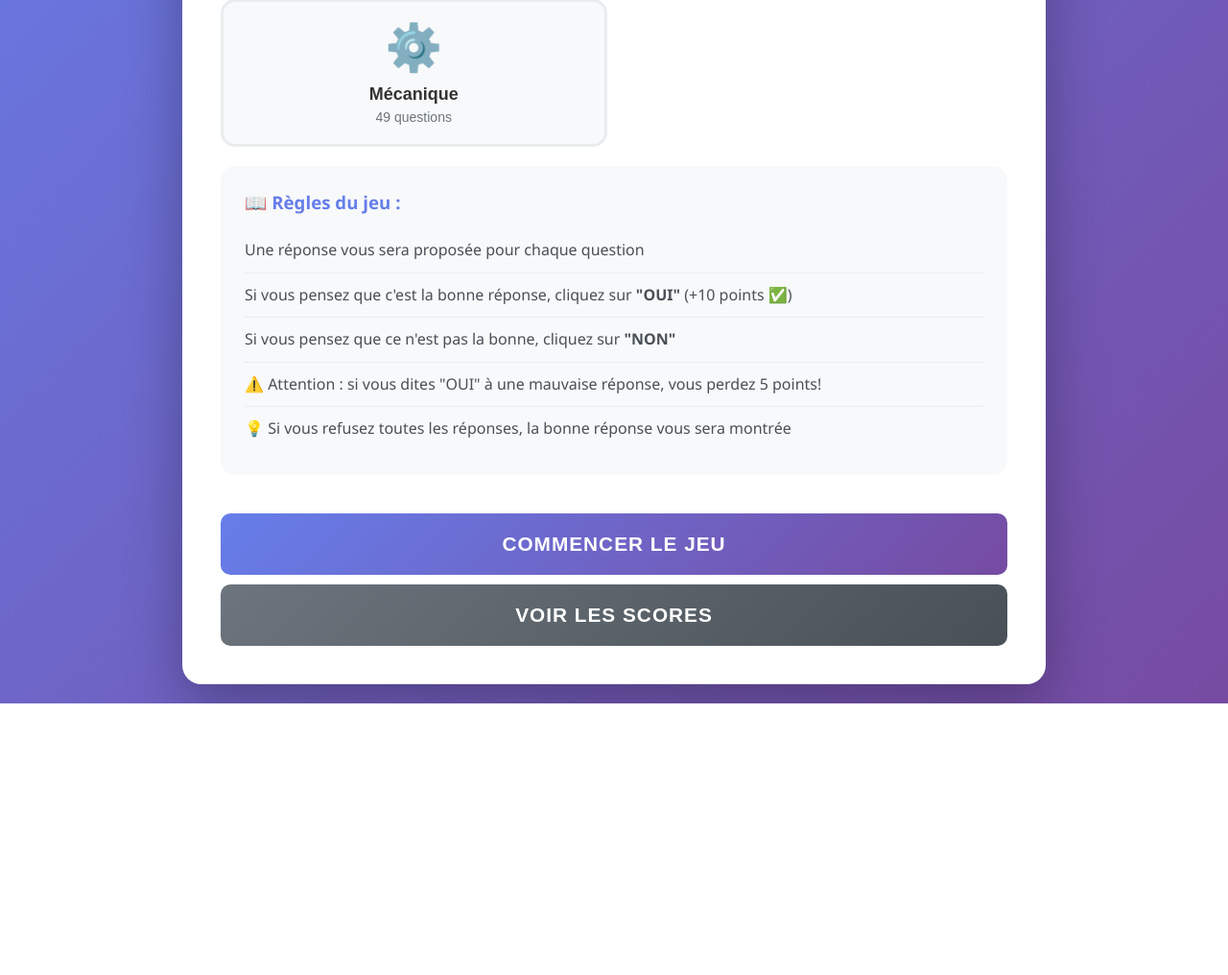
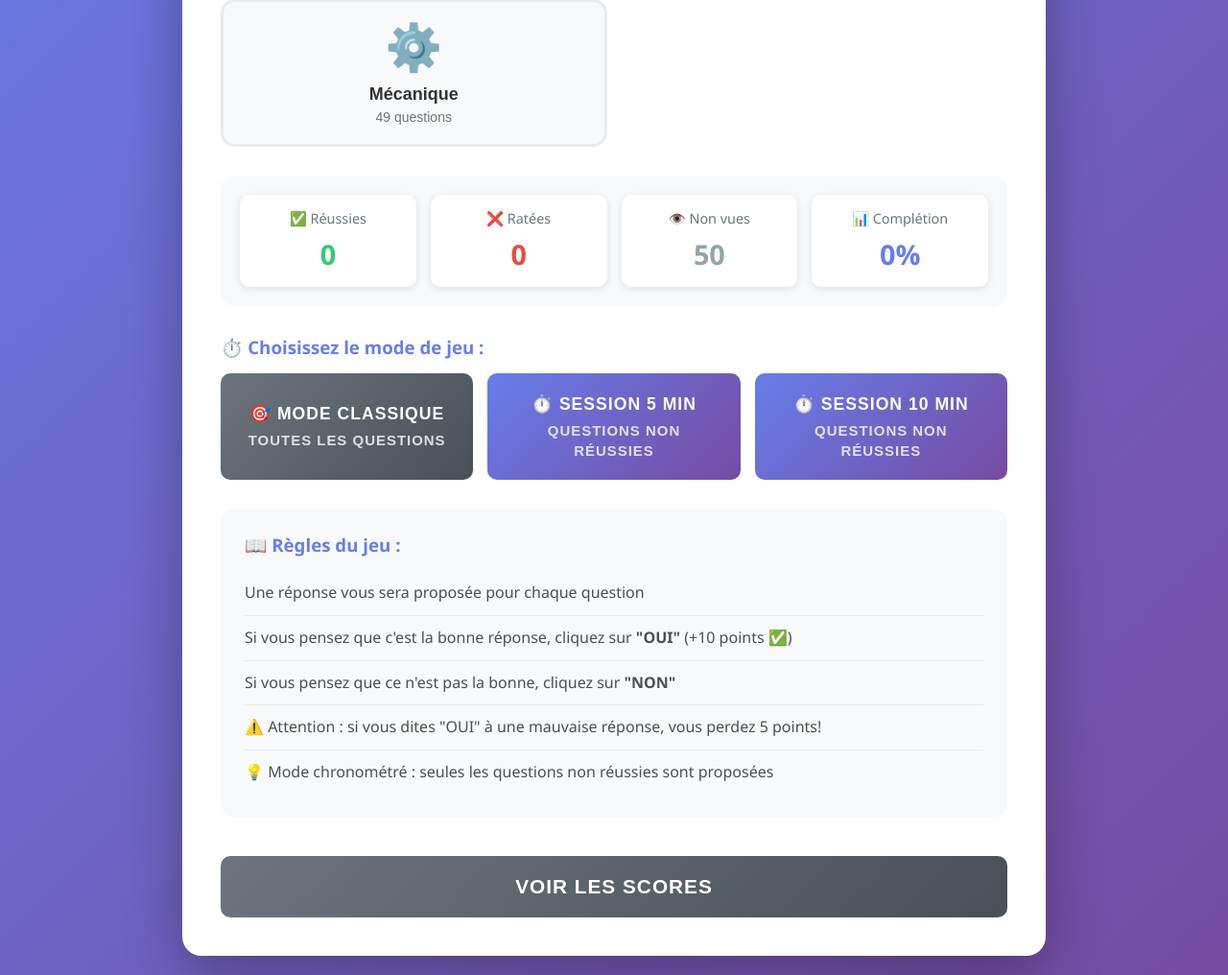
Before and after one commit to Reluzapro/quiz-game, a Flask app: page / in a window 1280 px wide. Shown: the part 427-1443 px from the top of the page at 96% size. Before the commit the page ends 1160 px from the top, so only its background shows below. Run offline with Flask 3, Linux system fonts and the light colour scheme; the visitor is signed in with stand-in values (Sample User, id 1); data that the repository does not hold is empty.

Commit message:
Ajout mode chronométré (5/10 min) + système de suivi des questions + statistiques de progression

```diff
--- a/app.py
+++ b/app.py
@@ -70,6 +70,19 @@
     is_completed = db.Column(db.Boolean, default=False)
     created_at = db.Column(db.DateTime, default=datetime.utcnow)
     updated_at = db.Column(db.DateTime, default=datetime.utcnow, onupdate=datetime.utcnow)
+
+class QuestionProgress(db.Model):
+    """Suivi du progrès pour chaque question par utilisateur."""
+    id = db.Column(db.Integer, primary_key=True)
+    user_id = db.Column(db.Integer, db.ForeignKey('user.id'), nullable=False)
+    matiere = db.Column(db.String(50), nullable=False)
+    question_text = db.Column(db.Text, nullable=False)  # Texte de la question pour l'identifier
+    status = db.Column(db.String(20), nullable=False, default='never_seen')  # never_seen, failed, success
+    attempts = db.Column(db.Integer, default=0)
+    last_attempt = db.Column(db.DateTime, default=datetime.utcnow, onupdate=datetime.utcnow)
+    created_at = db.Column(db.DateTime, default=datetime.utcnow)
+
+    user = db.relationship('User', backref='question_progress', lazy=True)
 
 @login_manager.user_loader
 def load_user(user_id):
@@ -200,18 +213,39 @@
     """Démarre une nouvelle partie."""
     data = request.json or {}
     matiere = data.get('matiere', 'thermo')
+    timer_minutes = data.get('timer_minutes', 0)  # 0 = mode classique, 5 ou 10 = mode chronométré
 
     if matiere not in MATIERES:
         return jsonify({'error': 'Matière invalide'}), 400
 
-    questions = charger_questions(matiere)
+    all_questions = charger_questions(matiere)
 
-    if not questions:
+    if not all_questions:
         return jsonify({'error': f'Aucune question trouvée pour {MATIERES[matiere]["nom"]}'}), 400
+
+    # En mode chronométré, filtrer pour ne garder que les questions non réussies
+    if timer_minutes > 0:
+        questions_to_practice = []
+        for q in all_questions:
+            progress = QuestionProgress.query.filter_by(
+                user_id=current_user.id,
+                matiere=matiere,
+                question_text=q['question']
+            ).first()
+
+            # Inclure si jamais vue OU échouée
+            if not progress or progress.status in ['never_seen', 'failed']:
+                questions_to_practice.append(q)
+
+        questions = questions_to_practice if questions_to_practice else all_questions
+    else:
+        questions = all_questions
 
     random.shuffle(questions)
 
     game_id = str(uuid.uuid4())
+
+    start_time = datetime.utcnow() if timer_minutes > 0 else None
 
     games[game_id] = {
         'user_id': current_user.id,
@@ -222,19 +256,47 @@
         'score': 0,
         'reponses_restantes': [],
         'questions_correctes': [],
-        'questions_a_reviser': []
+        'questions_a_reviser': [],
+        'timer_minutes': timer_minutes,
+        'start_time': start_time
     }
 
     session['game_id'] = game_id
 
-    print(f"Jeu démarré: {MATIERES[matiere]['nom']} ({len(questions)} questions), ID: {game_id}, Joueur: {current_user.username}")
+    mode = f"{timer_minutes} min" if timer_minutes > 0 else "classique"
+    print(f"Jeu démarré: {MATIERES[matiere]['nom']} ({len(questions)} questions), Mode: {mode}, ID: {game_id}, Joueur: {current_user.username}")
 
     return jsonify({
         'success': True,
         'total_questions': len(questions),
         'matiere': matiere,
         'matiere_nom': MATIERES[matiere]['nom'],
-        'matiere_emoji': MATIERES[matiere]['emoji']
+        'matiere_emoji': MATIERES[matiere]['emoji'],
+        'timer_minutes': timer_minutes
+    })
+
+@app.route('/api/time_remaining', methods=['GET'])
+def get_time_remaining():
+    """Retourne le temps restant dans la partie chronométrée."""
+    game_id = session.get('game_id')
+    if not game_id or game_id not in games:
+        return jsonify({'error': 'No active game'}), 400
+
+    game = games[game_id]
+    timer_minutes = game.get('timer_minutes', 0)
+    start_time = game.get('start_time')
+
+    if timer_minutes == 0 or not start_time:
+        return jsonify({'timer_enabled': False})
+
+    elapsed_seconds = (datetime.utcnow() - start_time).total_seconds()
+    total_seconds = timer_minutes * 60
+    remaining_seconds = max(0, total_seconds - elapsed_seconds)
+
+    return jsonify({
+        'timer_enabled': True,
+        'remaining_seconds': int(remaining_seconds),
+        'is_expired': remaining_seconds <= 0
     })
 
 @app.route('/api/question', methods=['GET'])
@@ -327,6 +389,31 @@
         if 'questions_correctes' not in game:
             game['questions_correctes'] = []
         game['questions_correctes'].append(current_index)
+
+        # Sauvegarder le progrès : question réussie
+        if current_user.is_authenticated:
+            matiere = game.get('matiere', 'thermo')
+            progress = QuestionProgress.query.filter_by(
+                user_id=current_user.id,
+                matiere=matiere,
+                question_text=question_data['question']
+            ).first()
+
+            if progress:
+                progress.status = 'success'
+                progress.attempts += 1
+                progress.last_attempt = datetime.utcnow()
+            else:
+                progress = QuestionProgress(
+                    user_id=current_user.id,
+                    matiere=matiere,
+                    question_text=question_data['question'],
+                    status='success',
+                    attempts=1
+                )
+                db.session.add(progress)
+            db.session.commit()
+
     elif reponse_joueur and not est_bonne_reponse:
         score -= 5
         result['correct'] = False
@@ -339,6 +426,30 @@
             game['questions_a_reviser'] = []
         if current_index not in game['questions_a_reviser']:
             game['questions_a_reviser'].append(current_index)
+
+        # Sauvegarder le progrès : question échouée
+        if current_user.is_authenticated:
+            matiere = game.get('matiere', 'thermo')
+            progress = QuestionProgress.query.filter_by(
+                user_id=current_user.id,
+                matiere=matiere,
+                question_text=question_data['question']
+            ).first()
+
+            if progress:
+                progress.status = 'failed'
+                progress.attempts += 1
+                progress.last_attempt = datetime.utcnow()
+            else:
+                progress = QuestionProgress(
+                    user_id=current_user.id,
+                    matiere=matiere,
+                    question_text=question_data['question'],
+                    status='failed',
+                    attempts=1
+                )
+                db.session.add(progress)
+            db.session.commit()
     else:
         reponses_restantes.pop(0)
         game['reponses_restantes'] = reponses_restantes
@@ -383,6 +494,44 @@
     game['questions_a_reviser'] = []
 
     return jsonify({'success': True, 'total_questions': len(revision_questions)})
+
+@app.route('/api/stats', methods=['POST'])
+@login_required
+def get_stats():
+    """Retourne les statistiques de progression pour une matière."""
+    data = request.json or {}
+    matiere = data.get('matiere', 'thermo')
+
+    if matiere not in MATIERES:
+        return jsonify({'error': 'Matière invalide'}), 400
+
+    # Compter les questions par statut
+    success_count = QuestionProgress.query.filter_by(
+        user_id=current_user.id,
+        matiere=matiere,
+        status='success'
+    ).count()
+
+    failed_count = QuestionProgress.query.filter_by(
+        user_id=current_user.id,
+        matiere=matiere,
+        status='failed'
+    ).count()
+
+    # Nombre total de questions disponibles
+    total_questions = len(charger_questions(matiere))
+    never_seen = total_questions - success_count - failed_count
+
+    return jsonify({
+        'matiere': matiere,
+        'matiere_nom': MATIERES[matiere]['nom'],
+        'matiere_emoji': MATIERES[matiere]['emoji'],
+        'total_questions': total_questions,
+        'success_count': success_count,
+        'failed_count': failed_count,
+        'never_seen_count': max(0, never_seen),
+        'completion_percent': round((success_count / total_questions * 100) if total_questions > 0 else 0, 1)
+    })
 
 @app.route('/api/scores', methods=['POST'])
 @login_required
--- a/static/script.js
+++ b/static/script.js
@@ -1,11 +1,14 @@
 let totalQuestions = 0;
 let currentMatiere = 'thermo'; // Matière par défaut
+let timerInterval = null;
+let timerEnabled = false;
 
 // Vérifier l'authentification et les sauvegardes au chargement
 window.addEventListener('DOMContentLoaded', () => {
     checkAuth();
     loadMatieres();
     checkSavedGame();
+    loadStats();
 });
 
 async function loadMatieres() {
@@ -53,8 +56,49 @@
     });
     document.getElementById(`btn-${matiere}`).classList.add('active');
 
-    // Recharger les sauvegardes pour cette matière
+    // Recharger les sauvegardes et stats pour cette matière
     checkSavedGame();
+    loadStats();
+}
+
+async function loadStats() {
+    try {
+        const response = await fetch('/api/stats', {
+            method: 'POST',
+            headers: {
+                'Content-Type': 'application/json'
+            },
+            body: JSON.stringify({ matiere: currentMatiere })
+        });
+        const data = await response.json();
+
+        // Mettre à jour les stats dans l'interface si l'élément existe
+        const statsContainer = document.getElementById('stats-container');
+        if (statsContainer && data) {
+            statsContainer.innerHTML = `
+                <div class="stats-card">
+                    <div class="stat-item success">
+                        <span class="stat-label">✅ Réussies</span>
+                        <span class="stat-value">${data.success_count}</span>
+                    </div>
+                    <div class="stat-item failed">
+                        <span class="stat-label">❌ Ratées</span>
+                        <span class="stat-value">${data.failed_count}</span>
+                    </div>
+                    <div class="stat-item unseen">
+                        <span class="stat-label">👁️ Non vues</span>
+                        <span class="stat-value">${data.never_seen_count}</span>
+                    </div>
+                    <div class="stat-item completion">
+                        <span class="stat-label">📊 Complétion</span>
+                        <span class="stat-value">${data.completion_percent}%</span>
+                    </div>
+                </div>
+            `;
+        }
+    } catch (error) {
+        console.error('Erreur lors du chargement des stats:', error);
+    }
 }
 
 async function checkAuth() {
@@ -109,7 +153,7 @@
     }
 }
 
-async function startGame(matiere = null) {
+async function startGame(matiere = null, timerMinutes = 0) {
     try {
         // Si une matière est fournie, la définir comme matière actuelle
         if (matiere) {
@@ -137,23 +181,112 @@
             headers: {
                 'Content-Type': 'application/json'
             },
-            body: JSON.stringify({ matiere: currentMatiere })
+            body: JSON.stringify({
+                matiere: currentMatiere,
+                timer_minutes: timerMinutes
+            })
         });
 
         const data = await response.json();
 
         if (data.success) {
             totalQuestions = data.total_questions;
+            timerEnabled = data.timer_minutes > 0;
+
             // Afficher la matière dans l'interface
             if (data.matiere_emoji && data.matiere_nom) {
                 document.getElementById('question-text').textContent = `${data.matiere_emoji} ${data.matiere_nom}`;
             }
+
+            // Démarrer le chronomètre si activé
+            if (timerEnabled) {
+                startTimer();
+            } else {
+                // Masquer le chronomètre en mode classique
+                const timerDisplay = document.getElementById('timer-display');
+                if (timerDisplay) {
+                    timerDisplay.style.display = 'none';
+                }
+            }
+
             showScreen('game-screen');
             loadQuestion();
         }
     } catch (error) {
         console.error('Erreur:', error);
         alert('Erreur lors du démarrage du jeu');
+    }
+}
+
+function startTimer() {
+    const timerDisplay = document.getElementById('timer-display');
+    if (timerDisplay) {
+        timerDisplay.style.display = 'block';
+    }
+
+    // Arrêter l'ancien timer si existe
+    if (timerInterval) {
+        clearInterval(timerInterval);
+    }
+
+    // Mettre à jour toutes les secondes
+    timerInterval = setInterval(updateTimer, 1000);
+    updateTimer(); // Mise à jour immédiate
+}
+
+async function updateTimer() {
+    try {
+        const response = await fetch('/api/time_remaining');
+        const data = await response.json();
+
+        if (!data.timer_enabled) {
+            stopTimer();
+            return;
+        }
+
+        const minutes = Math.floor(data.remaining_seconds / 60);
+        const seconds = data.remaining_seconds % 60;
+
+        const timerElement = document.getElementById('timer');
+        if (timerElement) {
+            timerElement.textContent = `⏱️ ${minutes}:${seconds.toString().padStart(2, '0')}`;
+
+            // Changer la couleur si moins d'une minute
+            if (data.remaining_seconds < 60) {
+                timerElement.style.color = '#e74c3c';
+            } else {
+                timerElement.style.color = '#2ecc71';
+            }
+        }
+
+        // Terminer la partie si le temps est écoulé
+        if (data.is_expired) {
+            stopTimer();
+            alert('⏰ Temps écoulé ! La partie se termine.');
+            showTimedGameEnd();
+        }
+    } catch (error) {
+        console.error('Erreur lors de la mise à jour du timer:', error);
+    }
+}
+
+function stopTimer() {
+    if (timerInterval) {
+        clearInterval(timerInterval);
+        timerInterval = null;
+    }
+}
+
+async function showTimedGameEnd() {
+    try {
+        // Récupérer les statistiques finales
+        const response = await fetch('/api/question');
+        const data = await response.json();
+
+        showEndScreen(data.score || 0, false, 0);
+    } catch (error) {
+        console.error('Erreur:', error);
+        showEndScreen(0, false, 0);
     }
 }
 
--- a/static/style.css
+++ b/static/style.css
@@ -501,3 +501,115 @@
     padding: 12px 30px;
     font-size: 1em;
 }
+
+/* Timer display */
+.timer-display {
+    display: flex;
+    align-items: center;
+    justify-content: center;
+}
+
+.timer-value {
+    background: linear-gradient(135deg, #2ecc71 0%, #27ae60 100%);
+    color: white;
+    padding: 10px 20px;
+    border-radius: 10px;
+    font-size: 1.5em;
+    font-weight: bold;
+    min-width: 120px;
+    text-align: center;
+}
+
+/* Statistiques */
+.stats-container {
+    margin: 30px 0;
+    padding: 20px;
+    background: #f8f9fa;
+    border-radius: 15px;
+}
+
+.stats-card {
+    display: grid;
+    grid-template-columns: repeat(4, 1fr);
+    gap: 15px;
+}
+
+.stat-item {
+    text-align: center;
+    padding: 15px;
+    background: white;
+    border-radius: 10px;
+    box-shadow: 0 2px 8px rgba(0, 0, 0, 0.1);
+}
+
+.stat-label {
+    display: block;
+    font-size: 0.9em;
+    color: #6c757d;
+    margin-bottom: 8px;
+}
+
+.stat-value {
+    display: block;
+    font-size: 1.8em;
+    font-weight: bold;
+}
+
+.stat-item.success .stat-value {
+    color: #2ecc71;
+}
+
+.stat-item.failed .stat-value {
+    color: #e74c3c;
+}
+
+.stat-item.unseen .stat-value {
+    color: #95a5a6;
+}
+
+.stat-item.completion .stat-value {
+    color: #667eea;
+}
+
+/* Modes de jeu */
+.game-modes {
+    margin: 30px 0;
+}
+
+.mode-buttons {
+    display: grid;
+    grid-template-columns: repeat(3, 1fr);
+    gap: 15px;
+    margin-top: 15px;
+}
+
+.btn-mode {
+    padding: 20px !important;
+    height: auto !important;
+    white-space: normal;
+    line-height: 1.4;
+}
+
+.btn-mode small {
+    display: block;
+    margin-top: 5px;
+    font-size: 0.85em;
+    opacity: 0.8;
+}
+
+/* Responsive design pour les nouveaux éléments */
+@media (max-width: 768px) {
+    .stats-card {
+        grid-template-columns: repeat(2, 1fr);
+    }
+
+    .mode-buttons {
+        grid-template-columns: 1fr;
+    }
+
+    .timer-value {
+        font-size: 1.2em;
+        padding: 8px 16px;
+        min-width: 100px;
+    }
+}
--- a/templates/index.html
+++ b/templates/index.html
@@ -22,6 +22,28 @@
                     <!-- Les matières seront chargées dynamiquement par JavaScript -->
                 </div>
 
+                <div id="stats-container" class="stats-container">
+                    <!-- Les stats seront chargées dynamiquement -->
+                </div>
+
+                <div class="game-modes">
+                    <h3>⏱️ Choisissez le mode de jeu :</h3>
+                    <div class="mode-buttons">
+                        <button class="btn btn-secondary btn-mode" onclick="startGame(currentMatiere, 0)">
+                            🎯 Mode Classique<br>
+                            <small>Toutes les questions</small>
+                        </button>
+                        <button class="btn btn-primary btn-mode" onclick="startGame(currentMatiere, 5)">
+                            ⏱️ Session 5 min<br>
+                            <small>Questions non réussies</small>
+                        </button>
+                        <button class="btn btn-primary btn-mode" onclick="startGame(currentMatiere, 10)">
+                            ⏱️ Session 10 min<br>
+                            <small>Questions non réussies</small>
+                        </button>
+                    </div>
+                </div>
+
                 <div class="rules">
                     <h3>📖 Règles du jeu :</h3>
                     <ul>
@@ -29,11 +51,10 @@
                         <li>Si vous pensez que c'est la bonne réponse, cliquez sur <strong>"OUI"</strong> (+10 points ✅)</li>
                         <li>Si vous pensez que ce n'est pas la bonne, cliquez sur <strong>"NON"</strong></li>
                         <li>⚠️ Attention : si vous dites "OUI" à une mauvaise réponse, vous perdez 5 points!</li>
-                        <li>💡 Si vous refusez toutes les réponses, la bonne réponse vous sera montrée</li>
+                        <li>💡 Mode chronométré : seules les questions non réussies sont proposées</li>
                     </ul>
                 </div>
 
-                <button class="btn btn-primary btn-large" onclick="startGame(currentMatiere)">Commencer le jeu</button>
                 <button id="resume-btn" class="btn btn-warning btn-large" onclick="resumeGame()" style="display: none;">📂 Reprendre la partie</button>
                 <button class="btn btn-secondary btn-large" onclick="showScores()">Voir les scores</button>
             </div>
@@ -45,6 +66,9 @@
                 <div class="score-display">
                     <span class="label">Score:</span>
                     <span id="score" class="score-value">0</span>
+                </div>
+                <div id="timer-display" class="timer-display" style="display: none;">
+                    <span id="timer" class="timer-value">⏱️ 5:00</span>
                 </div>
                 <div class="progress">
                     <span id="question-counter">Question 1/35</span>
```
